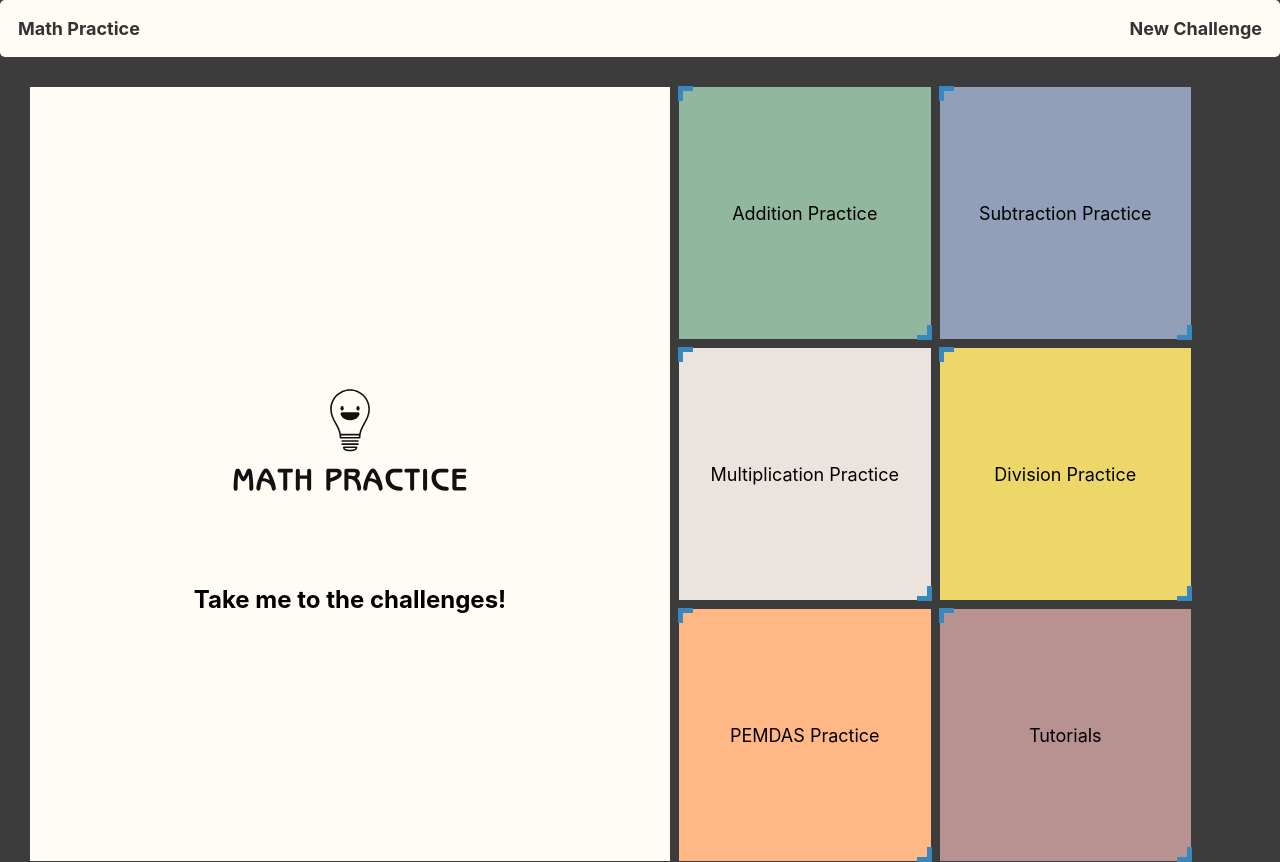
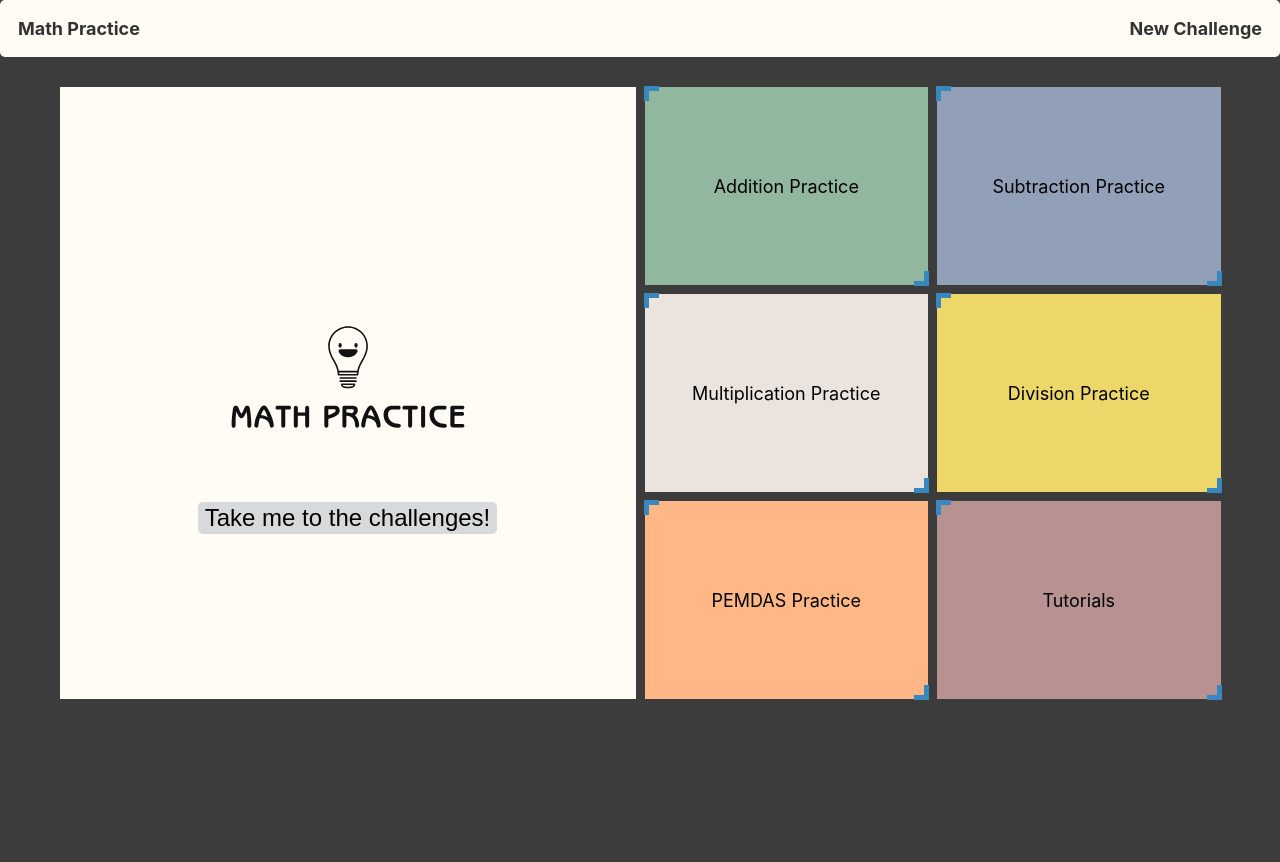
Before and after one commit to livinginatent/math-practice-next, a Next.js app in the folder frontend/: page / in a window 1280 px wide. After the commit the page ends 800 px from the top, so only its background shows below. Built offline with nearby package versions, Linux system fonts and the light colour scheme.

Commit message:
changes on home page

```diff
--- a/frontend/src/components/challengesGrid/ChallengesGrid.tsx
+++ b/frontend/src/components/challengesGrid/ChallengesGrid.tsx
@@ -1,18 +1,23 @@
 "use client";
 import React from "react";
 import { GridContainer, GridItem } from "./styles";
-import myImage from "../../../addition-vertical-2x2digit-sums-under-100-a.gif";
+import { useRouter } from "next/navigation";
+
 type Props = {};
 
 const ChallengesGrid = (props: Props) => {
+  const router = useRouter();
+  const handleClick = (destination: any) => {
+    router.push(destination);
+  };
   return (
     <GridContainer>
-      <GridItem>Addition Practice </GridItem>
-      <GridItem>Subtraction Practice </GridItem>
-      <GridItem>Multiplication Practice </GridItem>
-      <GridItem>Division Practice </GridItem>
-      <GridItem>PEMDAS Practice </GridItem>
-      <GridItem>Tutorials </GridItem>
+      <GridItem onClick={()=>handleClick('challenges/addition')} >Addition Practice </GridItem>
+      <GridItem onClick={()=>handleClick('challenges/subtraction')}>Subtraction Practice </GridItem>
+      <GridItem onClick={()=>handleClick('challenges/multiplication')}>Multiplication Practice </GridItem>
+      <GridItem onClick={()=>handleClick('challenges/division')}>Division Practice </GridItem>
+      <GridItem onClick={()=>handleClick('challenges/pemdas')}>PEMDAS Practice </GridItem>
+      <GridItem onClick={()=>handleClick('/tutorials')}>Tutorials </GridItem>
     </GridContainer>
   );
 };
--- a/frontend/src/components/challengesGrid/styles.ts
+++ b/frontend/src/components/challengesGrid/styles.ts
@@ -5,11 +5,11 @@ export const GridContainer = styled.div`
   display: grid;
   grid-template-columns: repeat(2, 1fr);
   grid-template-rows: repeat(3, 1fr);
-  height: 100%; /* Adjust height as needed */
   width: 40%; /* Adjust width as needed, or set a specific width */
   margin-top: 30px;
   margin-left: 0.5rem;
   gap: 0.5rem;
+  width: 45%;
 `;
 
 export const GridItem = styled.div`
@@ -18,7 +18,7 @@ export const GridItem = styled.div`
   align-items: center;
   justify-content: center;
   /* Add padding, text styles, or other design elements as needed */
-  height: 14rem;
+  height: 11rem;
  /*  border-top-right-radius: 10px;
   border-bottom-left-radius: 10px; */
   transition: all 1s;
--- a/frontend/src/components/shared/Header/styles.ts
+++ b/frontend/src/components/shared/Header/styles.ts
@@ -6,6 +6,8 @@ export const StyledHeaderWrapper = styled.header`
   justify-content: space-between;
   background-color: #fffbf5;
   border-radius: 5px;
+  width: 100%;
+
 `;
 
 export const StyledHeaderItem = styled.p`
--- a/frontend/src/components/welcome/styles.ts
+++ b/frontend/src/components/welcome/styles.ts
@@ -3,15 +3,15 @@ import styled from "styled-components";
 
 export const StyledMainWrapper = styled.main`
   display: flex;
-
+  width: 100%;
+  justify-content:center;
 `;
 
 export const StyledWelcomeWrapper = styled.section`
   display: flex;
   flex-direction: column;
-  margin-left: 30px;
+  width: 45%;
   margin-top: 30px;
-  width: 50%;
   background-color: #fffbf5;
 `;
 
@@ -24,9 +24,17 @@ export const StyledGeneralInfo = styled.div`
   height: 100%;
 `;
 
-export const StyledWelcomeText = styled.h1`
+export const StyledWelcomeText = styled.button`
   font-size: 24px;
-
+  cursor: pointer;
+  background-color: #d8d9da;
+  border: 1px solid transparent;
+  border-radius: 5px;
+  &:hover {
+    transition: 0.3s ease-in-out;
+    border: 1px solid #3887be;
+    background-color: #e4f1ff;
+  }
 `;
 
 export const StyledLogo = styled(Image)`
```
